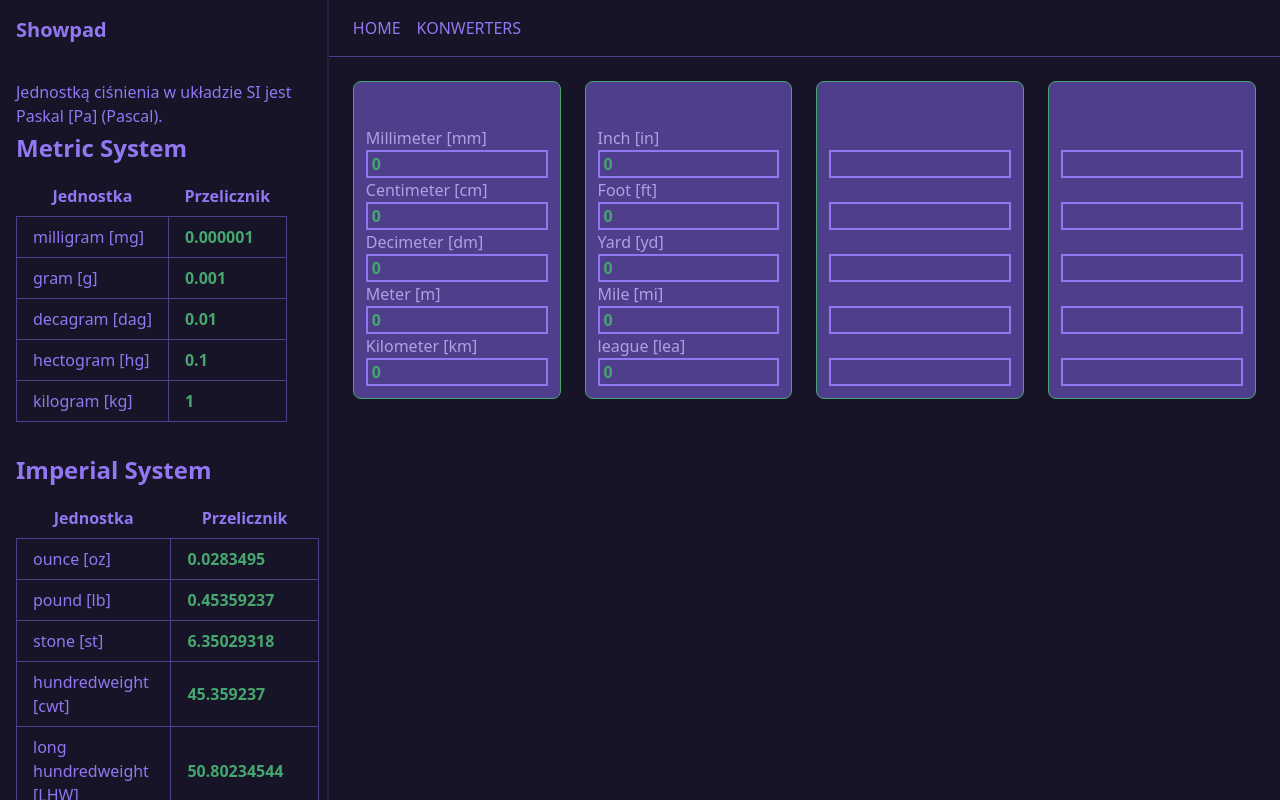
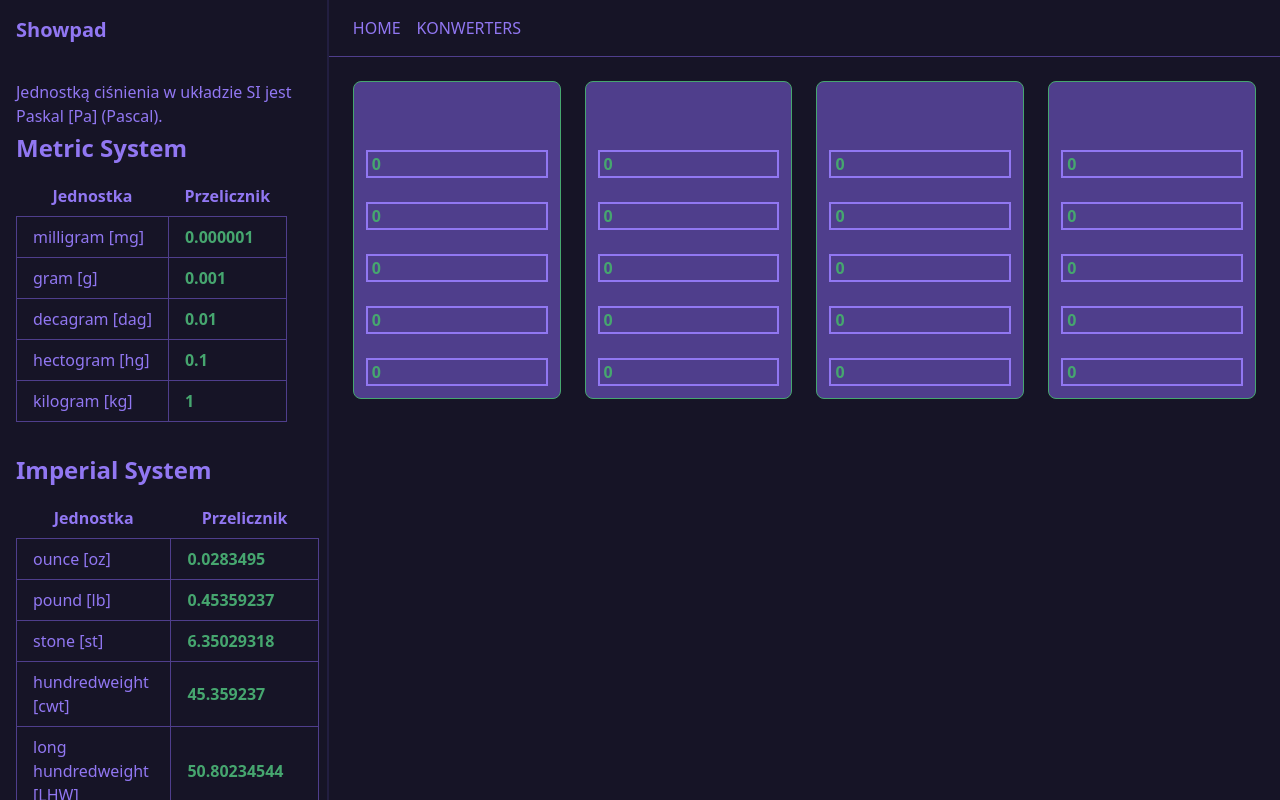
Before and after one commit to PiotrCembrowski/uniter, a Next.js app: page /mass in a window 1280 px wide. Shown: the top 800 px of the page. Built offline with nearby package versions, Linux system fonts and the light colour scheme; what next-redux-wrapper would draw is missing.

Commit message:
finishing values

```diff
--- a/app/components/units/MassUnitDash.tsx
+++ b/app/components/units/MassUnitDash.tsx
@@ -1,7 +1,7 @@
 "use client";
 
 import React, { useEffect } from "react";
-import UnitCard, { ValuesMetric } from "./LengthUnitCard";
+import UnitCard, { Values } from "./MassUnitCard";
 import { useState } from "react";
 import { useAppSelector } from "@/store/hooks";
 
@@ -13,10 +13,10 @@ const MassUnitDash = () => {
     (state) => state.massSlice.astronomicMetric
   );
 
-  const [metricValue, setMetricValue] = useState<ValuesMetric>();
-  const [imperialValue, setImperialValue] = useState<ValuesMetric>();
-  const [atomicValue, setAtomicValue] = useState<ValuesMetric>();
-  const [otherValue, setOtherValue] = useState<ValuesMetric>();
+  const [metricValue, setMetricValue] = useState<Values>();
+  const [imperialValue, setImperialValue] = useState<Values>();
+  const [atomicValue, setAtomicValue] = useState<Values>();
+  const [otherValue, setOtherValue] = useState<Values>();
 
   useEffect(() => {
     setMetricValue({
@@ -27,11 +27,23 @@ const MassUnitDash = () => {
       unit5: showMetricValue * 1000,
     });
     setImperialValue({
-      unit1: showImperialValue,
-      unit2: showImperialValue * 0.083,
-      unit3: showImperialValue * 0.0277778,
-      unit4: showImperialValue * 0.000568182,
-      unit5: showImperialValue * 0.000015783,
+      unit1: showImperialValue * 0.0283495,
+      unit2: showImperialValue * 0.453592,
+      unit3: showImperialValue * 6.35029318,
+      unit4: showImperialValue * 45.359237,
+      unit5: showImperialValue * 50.80234544,
+      unit6: showImperialValue * 907.18474,
+      unit7: showImperialValue * 1016.0469088,
+      unit8: showImperialValue * 0.00006479891,
+    });
+    setAtomicValue({
+      unit1: showAtomicValue * 1.6605390666e-27,
+      unit2: showAtomicValue * 1.78266192e-30,
+      unit3: showAtomicValue * 2.176434e-8,
+    });
+    setOtherValue({
+      unit1: showOtherValue * 0.0002,
+      unit2: showOtherValue * 100,
     });
   }, [showMetricValue, showImperialValue, showAtomicValue, showOtherValue]);
 
```
